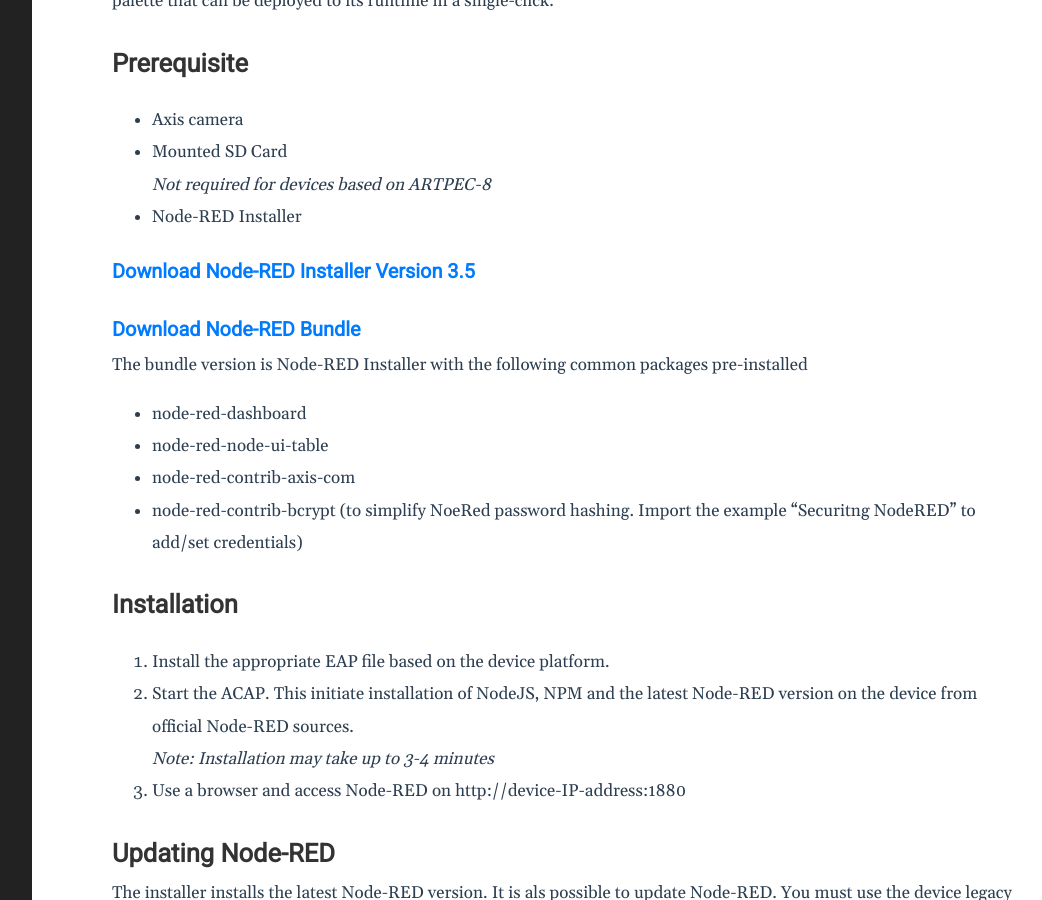
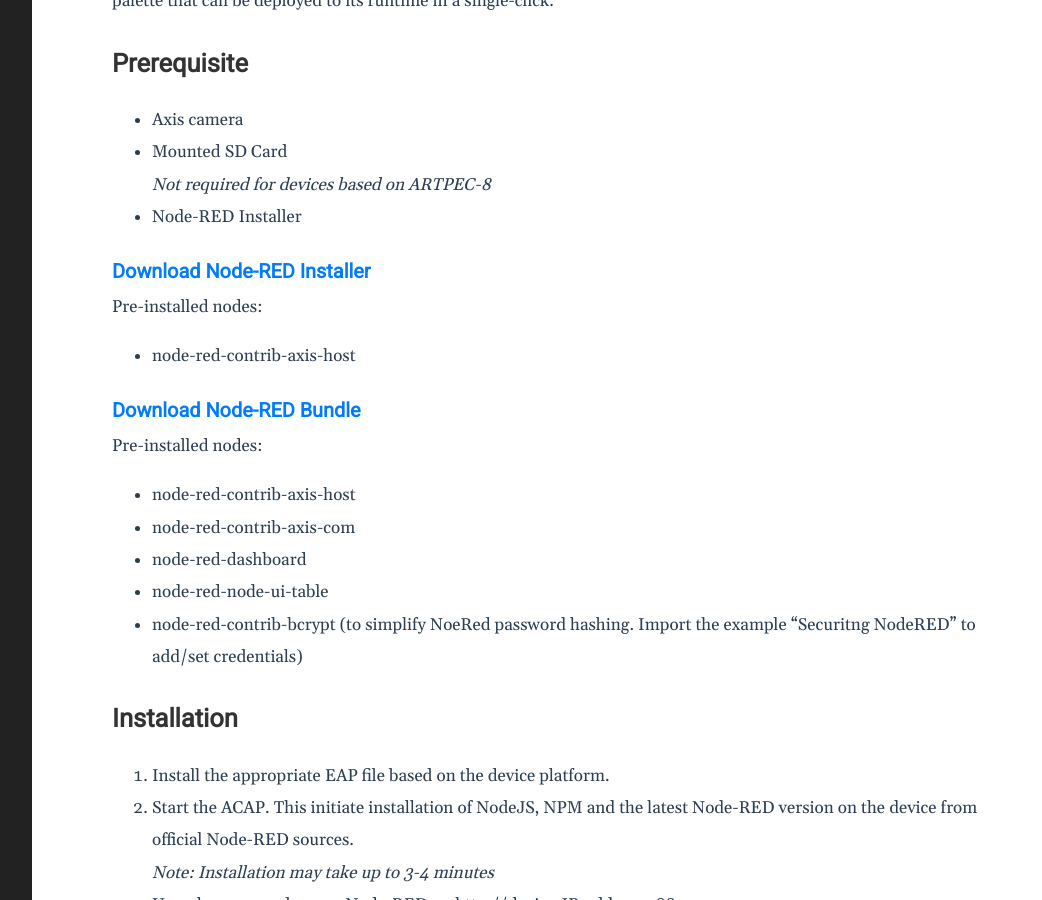
Before and after one commit to pandosme/pandosme.github.io, a Jekyll site: the page built from docs/_posts/2022-10-02-nodered-acap.md, in a window 1280 px wide and 900 px high, scrolled down 1305 px. Shown: the whole window, without its empty margins (188-1230 px from the left). Built offline with Jekyll 4.4.1, drawn with Linux system fonts in a browser that asks for light colours.

Commit message:
Update 2022-10-02-nodered-acap.md

```diff
--- a/docs/_posts/2022-10-02-nodered-acap.md
+++ b/docs/_posts/2022-10-02-nodered-acap.md
@@ -34,13 +34,16 @@ palette that can be deployed to its runtime in a single-click.
 _Not required for devices based on ARTPEC-8_
 - Node-RED Installer
 
-### [Download Node-RED Installer Version 3.5](https://acap.juhlin.me/package/Nodered)
+### [Download Node-RED Installer](https://acap.juhlin.me/package/Nodered)
+Pre-installed nodes:
+- node-red-contrib-axis-host
 
 ### [Download Node-RED Bundle](https://acap.juhlin.me/package/Bundle)
-The bundle version is Node-RED Installer with the following common packages pre-installed
+Pre-installed nodes:
+- node-red-contrib-axis-host
+- node-red-contrib-axis-com
 - node-red-dashboard
 - node-red-node-ui-table
-- node-red-contrib-axis-com
 - node-red-contrib-bcrypt (to simplify NoeRed password hashing.  Import the example "Securitng NodeRED" to add/set credentials)
 
 ## Installation
```
